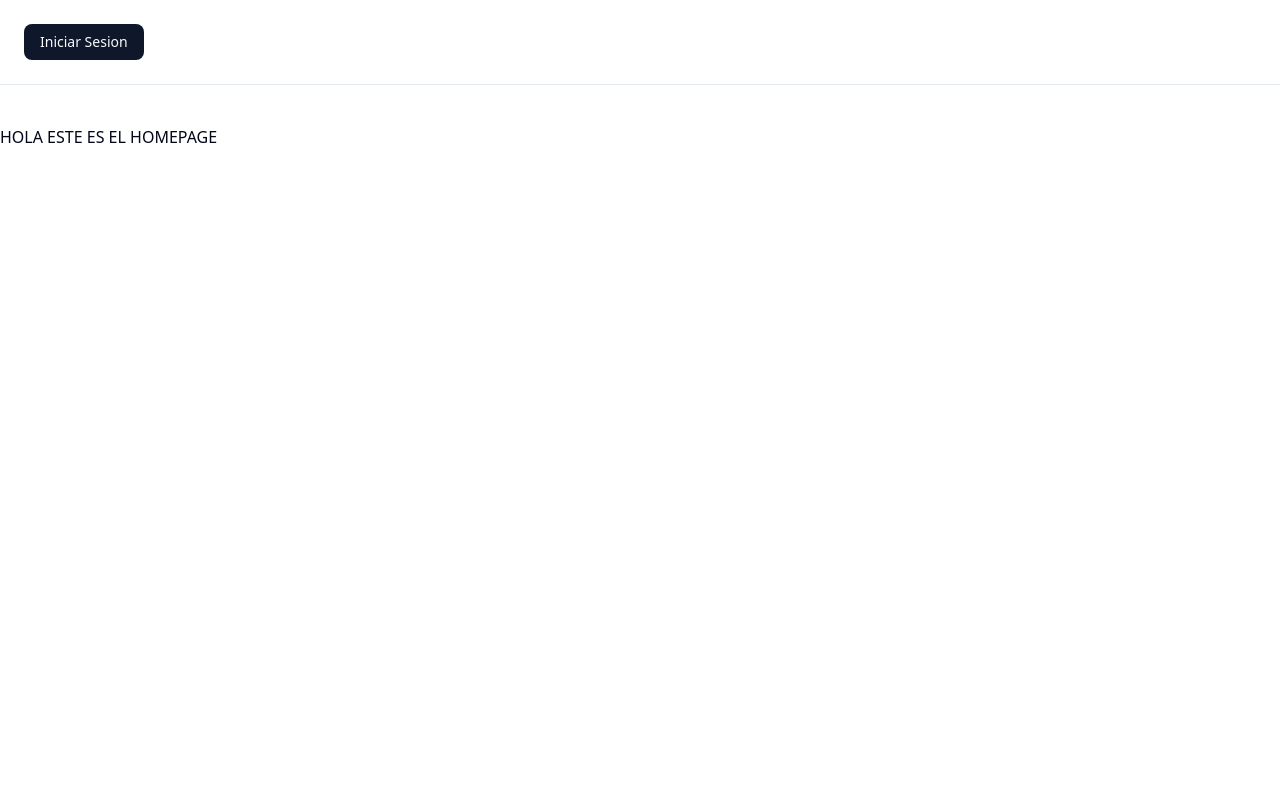
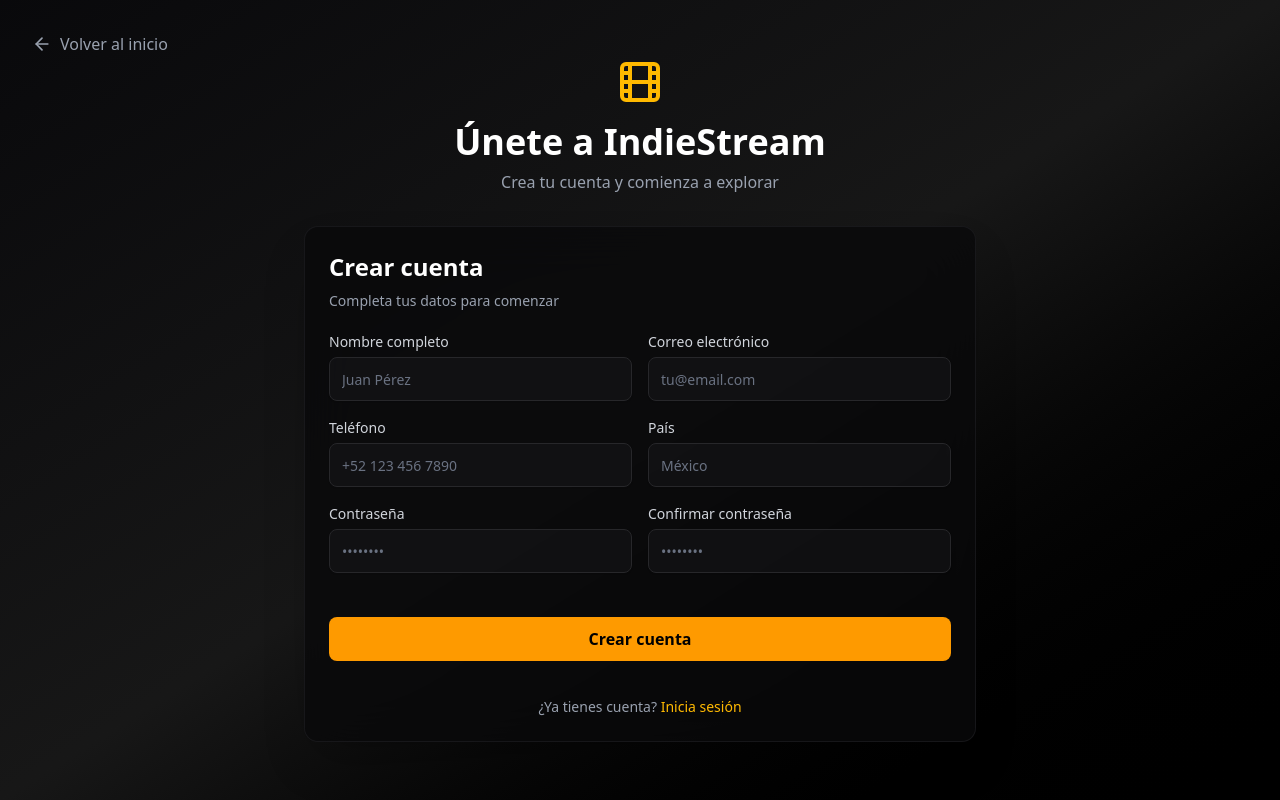
Before and after one commit to XavierSs21/proyecto-streaming, a React app in the folder frontend/: page /register in a window 1280 px wide. Before the commit this address led to /. Built offline with nearby package versions, Linux system fonts and the light colour scheme; the HTML template or start-up script is replaced by a standard one.

Commit message:
add: Register Page

```diff
--- a/frontend/src/AppRoutes.jsx
+++ b/frontend/src/AppRoutes.jsx
@@ -2,6 +2,7 @@ import { Route, Routes, Navigate } from "react-router-dom"
 import HomePage from "./pages/HomePage"
 import Layout from "./layouts/Layout"
 import Login from "./pages/Login"
+import Register from "./pages/Register"
 
 const AppRoutes = () => {
   return (
@@ -9,6 +10,7 @@ const AppRoutes = () => {
         <Route path="/" element={<Layout><HomePage/></Layout>}/>
         <Route path="*" element={<Navigate to ="/"/>}/>
         <Route path="login" element={<Login/>}/>
+        <Route path="/register" element={<Register />} />
     </Routes>
   )
 }
--- /dev/null
+++ b/frontend/src/pages/Register.jsx
@@ -0,0 +1,215 @@
+import { useState } from 'react';
+import { Card, CardContent, CardDescription, CardHeader, CardTitle } from '@/components/ui/card';
+import { Input } from '@/components/ui/input';
+import { Label } from '@/components/ui/label';
+import { Button } from '@/components/ui/button';
+import { toast } from 'sonner';
+import { Film, ArrowLeft } from 'lucide-react';
+import { Link } from 'react-router-dom';
+
+export default function Register() {
+  const [formData, setFormData] = useState({
+    nombre: '',
+    correo: '',
+    telefono: '',
+    pais: '',
+    password: '',
+    confirmPassword: ''
+  });
+  const [isLoading, setIsLoading] = useState(false);
+
+  const handleSubmit = async (e) => {
+    e.preventDefault();
+
+    if (formData.password !== formData.confirmPassword) {
+      toast.error("Las contraseñas no coinciden");
+      return;
+    }
+
+    setIsLoading(true);
+
+    try {
+      const { confirmPassword, ...dataToSend } = formData;
+
+      const response = await fetch('/api/auth/register', {
+        method: 'POST',
+        headers: { 'Content-Type': 'application/json' },
+        body: JSON.stringify(dataToSend)
+      });
+
+      const data = await response.json();
+
+      if (response.ok) {
+        toast.success("¡Cuenta creada!", {
+          description: "Ahora puedes iniciar sesión",
+        });
+      } else {
+        toast.error("Error al registrarse", {
+          description: data.message || "Intenta de nuevo",
+        });
+      }
+    } catch (error) {
+      toast.error("Error de conexión", {
+        description: "No se pudo conectar con el servidor",
+      });
+    } finally {
+      setIsLoading(false);
+    }
+  };
+
+  const handleChange = (e) => {
+    setFormData({
+      ...formData,
+      [e.target.name]: e.target.value
+    });
+  };
+
+  return (
+    <div className="min-h-screen relative flex items-center justify-center">
+      {/* Fondo cinematográfico con overlay */}
+      <div className="absolute inset-0 bg-gradient-to-br from-zinc-950 via-neutral-900 to-black">
+        <div className="absolute inset-0 bg-[radial-gradient(ellipse_at_top,_var(--tw-gradient-stops))] from-amber-900/20 via-transparent to-transparent"></div>
+        <div className="absolute inset-0" style={{
+          backgroundImage: 'repeating-linear-gradient(0deg, transparent, transparent 2px, rgba(0,0,0,.3) 2px, rgba(0,0,0,.3) 4px)',
+          opacity: 0.03
+        }}></div>
+      </div>
+
+      {/* Botón volver */}
+      <Link
+        to="/login"
+        className="absolute top-8 left-8 flex items-center gap-2 text-gray-400 hover:text-amber-400 transition-colors group z-20"
+      >
+        <ArrowLeft className="w-5 h-5 group-hover:-translate-x-1 transition-transform" />
+        <span>Volver al inicio</span>
+      </Link>
+
+      {/* Card de registro */}
+      <div className="relative z-10 w-full max-w-2xl mx-4">
+        <div className="text-center mb-8">
+          <Film className="w-12 h-12 text-amber-400 mx-auto mb-4" />
+          <h1 className="text-4xl font-bold text-white mb-2">Únete a IndieStream</h1>
+          <p className="text-gray-400">Crea tu cuenta y comienza a explorar</p>
+        </div>
+
+        <Card className="backdrop-blur-xl bg-zinc-950/80 border-zinc-800/50 shadow-2xl">
+          <CardHeader>
+            <CardTitle className="text-white text-2xl">Crear cuenta</CardTitle>
+            <CardDescription className="text-gray-400">
+              Completa tus datos para comenzar
+            </CardDescription>
+          </CardHeader>
+          <CardContent>
+            <form onSubmit={handleSubmit} className="space-y-5">
+              {/* Fila 1: Nombre y Correo */}
+              <div className="grid grid-cols-1 md:grid-cols-2 gap-4">
+                <div className="space-y-2">
+                  <Label htmlFor="nombre" className="text-gray-300">Nombre completo</Label>
+                  <Input
+                    id="nombre"
+                    name="nombre"
+                    type="text"
+                    placeholder="Juan Pérez"
+                    value={formData.nombre}
+                    onChange={handleChange}
+                    required
+                    className="bg-zinc-900/50 border-zinc-800 text-white placeholder:text-gray-500 focus:border-amber-500 h-11"
+                  />
+                </div>
+
+                <div className="space-y-2">
+                  <Label htmlFor="correo" className="text-gray-300">Correo electrónico</Label>
+                  <Input
+                    id="correo"
+                    name="correo"
+                    type="email"
+                    placeholder="tu@email.com"
+                    value={formData.correo}
+                    onChange={handleChange}
+                    required
+                    className="bg-zinc-900/50 border-zinc-800 text-white placeholder:text-gray-500 focus:border-amber-500 h-11"
+                  />
+                </div>
+              </div>
+
+              {/* Fila 2: Teléfono y País */}
+              <div className="grid grid-cols-1 md:grid-cols-2 gap-4">
+                <div className="space-y-2">
+                  <Label htmlFor="telefono" className="text-gray-300">Teléfono</Label>
+                  <Input
+                    id="telefono"
+                    name="telefono"
+                    type="tel"
+                    placeholder="+52 123 456 7890"
+                    value={formData.telefono}
+                    onChange={handleChange}
+                    className="bg-zinc-900/50 border-zinc-800 text-white placeholder:text-gray-500 focus:border-amber-500 h-11"
+                  />
+                </div>
+
+                <div className="space-y-2">
+                  <Label htmlFor="pais" className="text-gray-300">País</Label>
+                  <Input
+                    id="pais"
+                    name="pais"
+                    type="text"
+                    placeholder="México"
+                    value={formData.pais}
+                    onChange={handleChange}
+                    className="bg-zinc-900/50 border-zinc-800 text-white placeholder:text-gray-500 focus:border-amber-500 h-11"
+                  />
+                </div>
+              </div>
+
+              {/* Fila 3: Contraseñas */}
+              <div className="grid grid-cols-1 md:grid-cols-2 gap-4">
+                <div className="space-y-2">
+                  <Label htmlFor="password" className="text-gray-300">Contraseña</Label>
+                  <Input
+                    id="password"
+                    name="password"
+                    type="password"
+                    placeholder="••••••••"
+                    value={formData.password}
+                    onChange={handleChange}
+                    required
+                    className="bg-zinc-900/50 border-zinc-800 text-white placeholder:text-gray-500 focus:border-amber-500 h-11"
+                  />
+                </div>
+
+                <div className="space-y-2">
+                  <Label htmlFor="confirmPassword" className="text-gray-300">Confirmar contraseña</Label>
+                  <Input
+                    id="confirmPassword"
+                    name="confirmPassword"
+                    type="password"
+                    placeholder="••••••••"
+                    value={formData.confirmPassword}
+                    onChange={handleChange}
+                    required
+                    className="bg-zinc-900/50 border-zinc-800 text-white placeholder:text-gray-500 focus:border-amber-500 h-11"
+                  />
+                </div>
+              </div>
+
+              <Button
+                type="submit"
+                className="w-full bg-amber-500 hover:bg-amber-600 text-black font-semibold h-11 text-base transition-colors mt-6"
+                disabled={isLoading}
+              >
+                {isLoading ? 'Creando cuenta...' : 'Crear cuenta'}
+              </Button>
+
+              <p className="text-center text-sm text-gray-400 pt-4">
+                ¿Ya tienes cuenta?{' '}
+                <Link to="/login" className="text-amber-400 hover:text-amber-300 font-medium transition-colors">
+                  Inicia sesión
+                </Link>
+              </p>
+            </form>
+          </CardContent>
+        </Card>
+      </div>
+    </div>
+  );
+}
```
